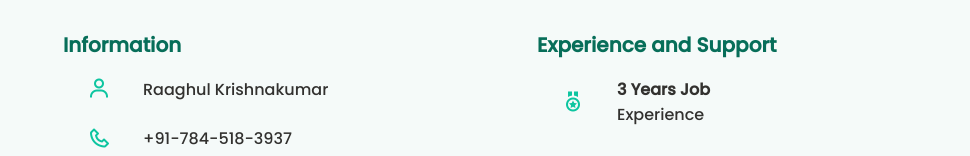
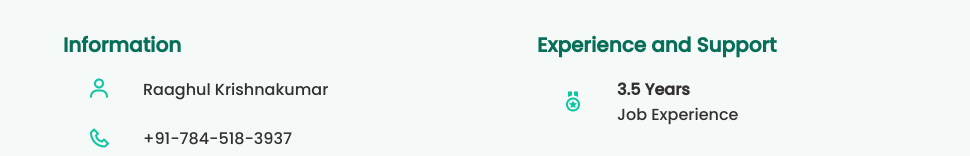
Before and after one commit to Raaghul29/Raaghul29.github.io, a plain HTML site: page index.html in a window 1280 px wide. Shown: the part 1273-1429 px from the top of the page, without its empty margins (309-1279 px from the left). Drawn offline with nearby package versions, Linux system fonts and the light colour scheme.

Commit message:
Update index.html

```diff
--- a/index.html
+++ b/index.html
@@ -135,8 +135,8 @@
                     <div class="about__information-data">
                         <i class="bx bx-medal about__information-icon"></i>
                         <div>
-                            <span class="about__information-subtitle">3 Years Job</span>
-                            <span class="about__information-subtitle-small">Experience</span>
+                            <span class="about__information-subtitle">3.5 Years</span>
+                            <span class="about__information-subtitle-small">Job Experience</span>
                         </div>
                     </div>
 
```
